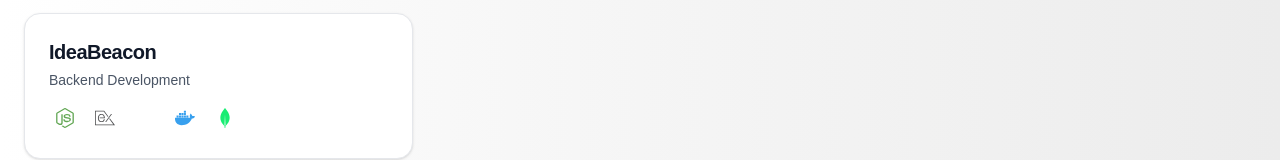
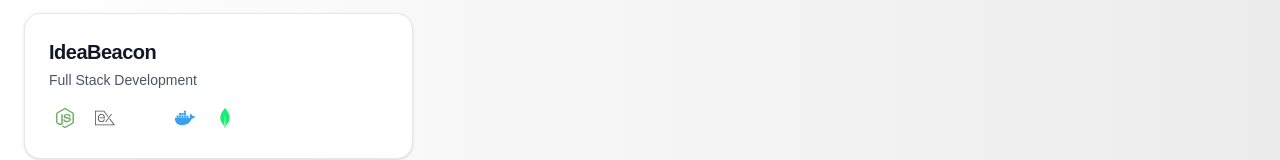
Before and after one commit to imdhruv99/Portfolio-FrontEnd, a Next.js app: page /projects in a window 1280 px wide. Shown: the part 1107-1267 px from the top of the page. Built offline with nearby package versions, Linux system fonts and the light colour scheme; some icons are missing.

Commit message:
[ADDED] New Project

```diff
--- a/src/constants/projectsData.ts
+++ b/src/constants/projectsData.ts
@@ -135,9 +135,9 @@ const projectData: ProjectData[] = [
         title: "IdeaBeacon",
         description: "Idea Posting site for community where user can come together and brainstorm with each other.",
         technicalStack: ['NodeJs', 'ExpressJs', 'ReactJS', 'Docker', 'MongoDB'],
-        link: ['https://github.com/imdhruv99/Golang-Gorilla-WebSocket-ChatApp-Docker'],
-        category: 'Backend Development',
-        tags: ['Go', 'WebSocket', 'Real-time', 'Chat Application', 'Docker'],
+        link: ['https://github.com/imdhruv99/IdeaBeacon-FrontEnd/', 'https://github.com/imdhruv99/IdeaBeacon-BackEnd'],
+        category: 'Full Stack Development',
+        tags: ['NodeJs', 'ExpressJs', 'ReactJS', 'Docker', 'MongoDB'],
         difficulty: 'Intermediate',
     }
 ];
```
